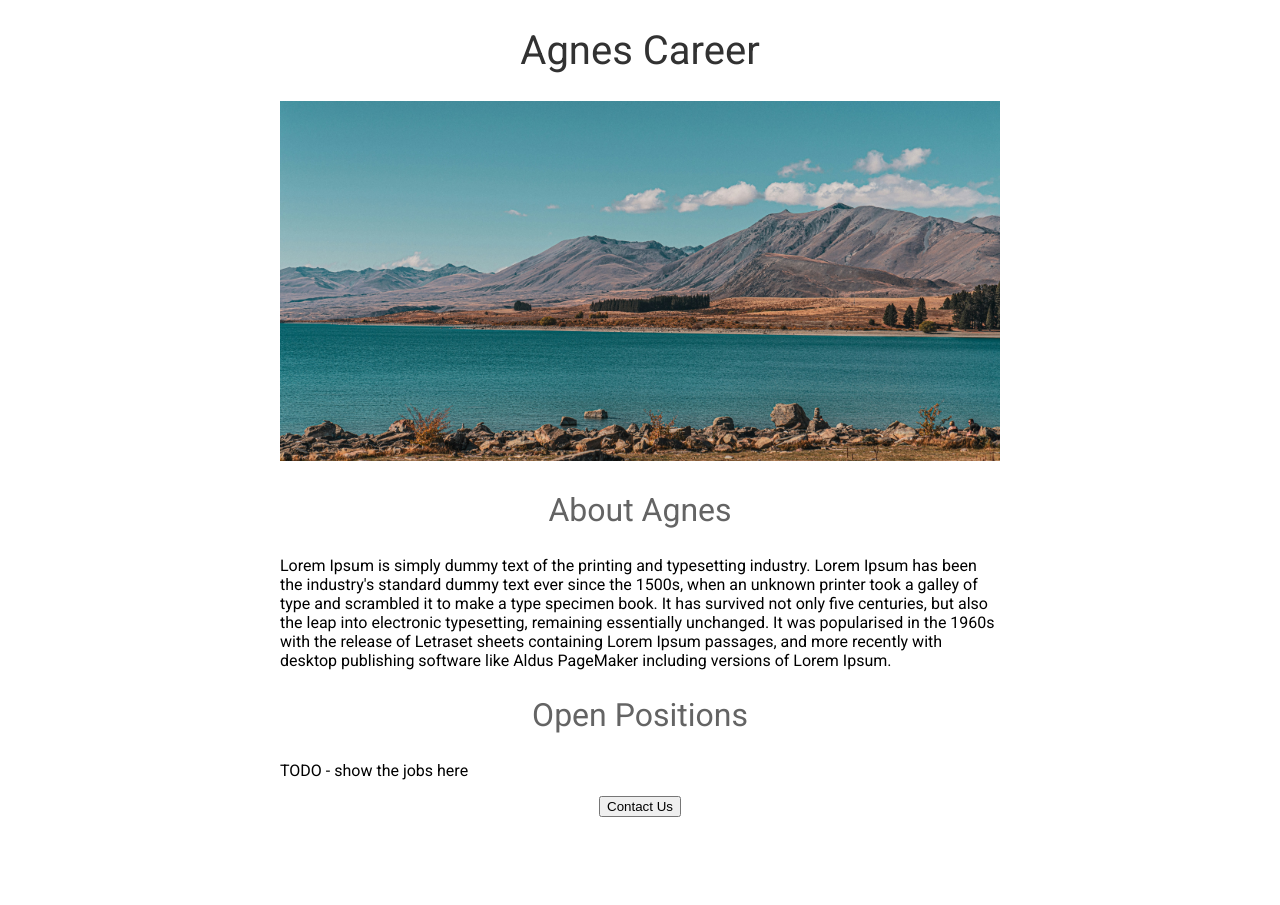
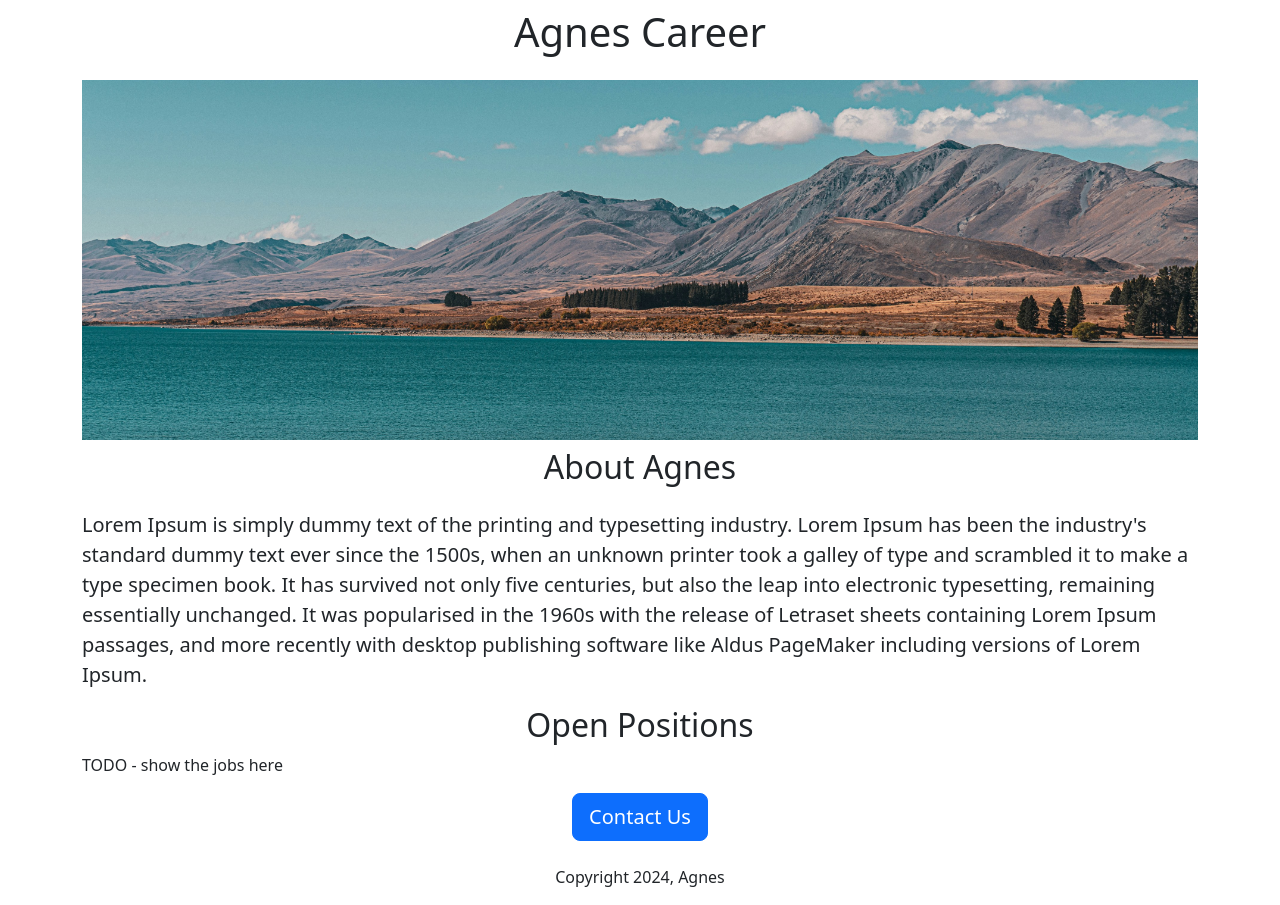
Before and after one commit to Kyuun-Park-1163899/flask-career-website-v2, a Flask app: page / in a window 1280 px wide. Before the commit the page ends 817 px from the top, so only its background shows below. Run offline with Flask 3, Linux system fonts and the light colour scheme.

Commit message:
added Bootstrap

```diff
--- a/templates/home.html
+++ b/templates/home.html
@@ -2,51 +2,29 @@
 <html>
   <head>
     <title>Agnes Careers</title>
-    <link href="https://fonts.googleapis.com/css2?family=Roboto:wght@400&display=swap" rel="stylesheet">
+    <meta charset="utf-8">
+    <meta name="viewport" content="width=device-width, initial-scale=1">
+    <link href="https://cdn.jsdelivr.net/npm/bootstrap@5.3.3/dist/css/bootstrap.min.css" rel="stylesheet" integrity="sha384-QWTKZyjpPEjISv5WaRU9OFeRpok6YctnYmDr5pNlyT2bRjXh0JMhjY6hW+ALEwIH" crossorigin="anonymous">
     <style>
-      h1 {
-        font-size: 40px;
-        font-family: 'Roboto', sans-serif;
-        font-weight: normal;
-        color: rgb(50, 50, 50);
-        text-align: center;
-      }
-
       #banner {
+        height: 360px;
         width: 100%;
-        height: 360px;
         object-fit: cover;
-      }
-
-      h2 {
-        font-family: 'Roboto', sans-serif;
-        font-size: 32px;
-        color: rgb(100, 100, 100);
-        text-align: center;
-        font-weight: normal;
-      }
-
-      .bodytext {
-        font-family: 'Roboto', sans-serif;'
-        color: rgb(80, 80, 80);
-      }
-
-      #container{
-        max-width: 720px;
-        margin: 0 auto;
       }
     </style>
   </head>
   <body>
-    <div id="container">
-    <h1>Agnes Career</h1>
-    <img id="banner" src="https://cbcff805-5456-4c7f-8272-2bed686daea7-00-3uoacmktx730y.riker.replit.dev/static/banner.jpg">
-    <h2>About Agnes</h2>
-    <p class="bodytext">Lorem Ipsum is simply dummy text of the printing and typesetting industry. Lorem Ipsum has been the industry's standard dummy text ever since the 1500s, when an unknown printer took a galley of type and scrambled it to make a type specimen book. It has survived not only five centuries, but also the leap into electronic typesetting, remaining essentially unchanged. It was popularised in the 1960s with the release of Letraset sheets containing Lorem Ipsum passages, and more recently with desktop publishing software like Aldus PageMaker including versions of Lorem Ipsum.</p>
-      <h2>Open Positions</h2>
-      <p class="bodytext">TODO - show the jobs here</p>
-      <div style="text-align:center;">
-      <button>Contact Us</button>
+    <div class="container">
+    <h1 class="text-center mt-2 mb-4">Agnes Career</h1>
+    <img class="img-fluid" id="banner" src="https://cbcff805-5456-4c7f-8272-2bed686daea7-00-3uoacmktx730y.riker.replit.dev/static/banner.jpg">
+    <h2 class="text-center mt-2 mb-4">About Agnes</h2>
+    <p class="lead">Lorem Ipsum is simply dummy text of the printing and typesetting industry. Lorem Ipsum has been the industry's standard dummy text ever since the 1500s, when an unknown printer took a galley of type and scrambled it to make a type specimen book. It has survived not only five centuries, but also the leap into electronic typesetting, remaining essentially unchanged. It was popularised in the 1960s with the release of Letraset sheets containing Lorem Ipsum passages, and more recently with desktop publishing software like Aldus PageMaker including versions of Lorem Ipsum.</p>
+      <h2 class="text-center">Open Positions</h2>
+      <p>TODO - show the jobs here</p>
+      <div class="text-center">
+      <button class="btn btn-primary btn-lg"">Contact Us</button>
+      <p class="mt-4">Copyright 2024, Agnes</p>
+      </div>
       </div>
     </div>
   </body>
```
